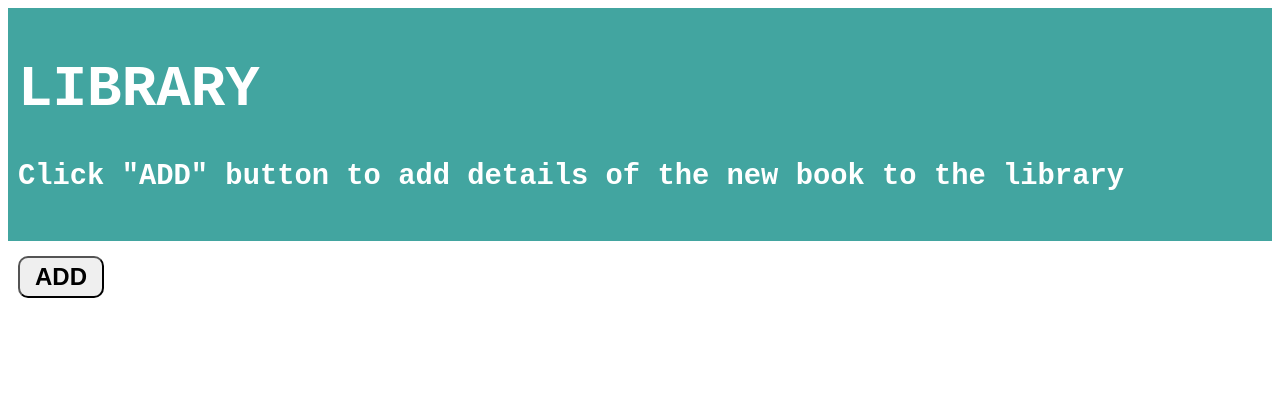
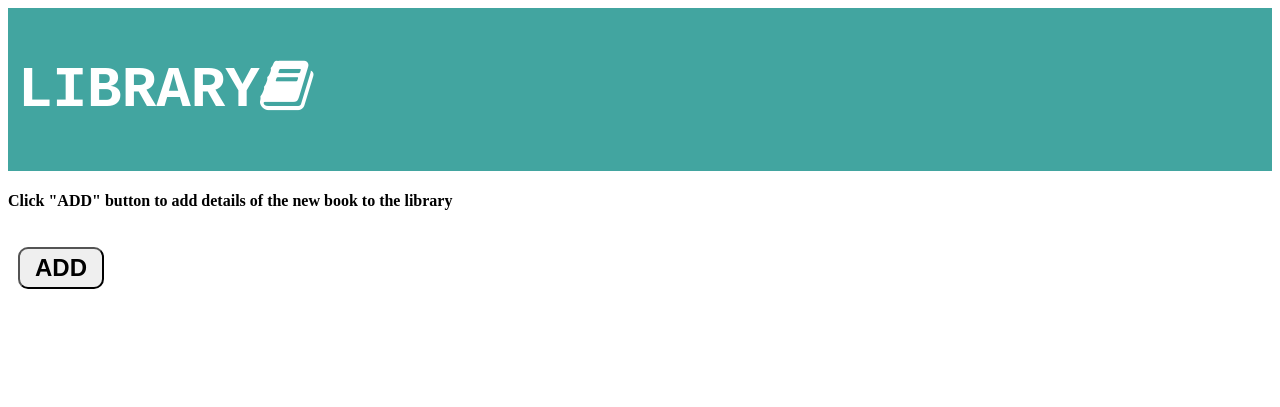
Before and after one commit to Ikram432k/PROJECT_LIBRARY, a plain HTML site: page index.html in a window 1280 px wide. Drawn offline with Linux system fonts and the light colour scheme.

Commit message:
index.html

```diff
--- a/index.html
+++ b/index.html
@@ -5,13 +5,17 @@
     <meta http-equiv="X-UA-Compatible" content="IE=edge">
     <meta name="viewport" content="width=device-width, initial-scale=1.0">
     <title>Document</title>
+    <link rel="stylesheet" href="https://cdnjs.cloudflare.com/ajax/libs/font-awesome/4.7.0/css/font-awesome.min.css">
     <link rel="stylesheet" href="style.css">
 </head>
 <body>
   <div id="header">
-    <h1>LIBRARY</h1>
-    <h4>Click "ADD" button to add details of the new book to the library</h4>
+    <h1>LIBRARY<i class="fa">&#xf02d;</i>
+    </h1>
   </div>
+  <div class="full">
+  <h4>Click "ADD" button to add details of the new book to the library</h4>
+
   <button id="popup_btn">ADD</button>
   <div class="bookContainer"></div>
 
@@ -45,8 +49,9 @@
       </form>
     </div>
 
-</div>
+    </div>
 
+  </div>
 </div>
 
 <script src="script.js"></script>
```
